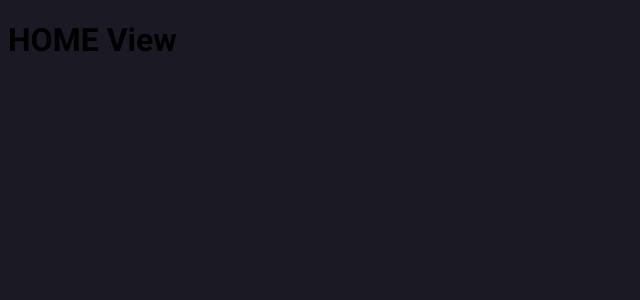
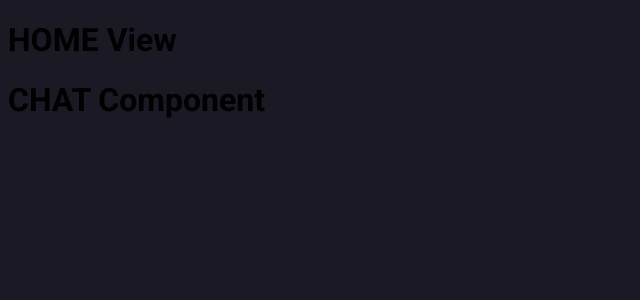
Before and after one commit to marcusviniciusmo/Chat-Bora_Codar_Dev04, a React (Vite) app in the folder frontend/: page / in a window 1280 px wide. Shown: the top 300 px of the page, without its empty margins (0-640 px from the left). Built offline with nearby package versions, Linux system fonts and the light colour scheme.

Commit message:
Chat component creation

```diff
--- /dev/null
+++ b/frontend/src/components/Chat/index.tsx
@@ -0,0 +1,5 @@
+export function Chat() {
+  return (
+    <h1>CHAT Component</h1>
+  );
+};
--- a/frontend/src/views/Home/index.tsx
+++ b/frontend/src/views/Home/index.tsx
@@ -1,5 +1,11 @@
+import { Chat } from "../../components/Chat";
+
 export function Home() {
   return (
-    <h1>HOME View</h1>
+    <>
+      <h1>HOME View</h1>
+
+      <Chat />
+    </>
   );
 };
```
